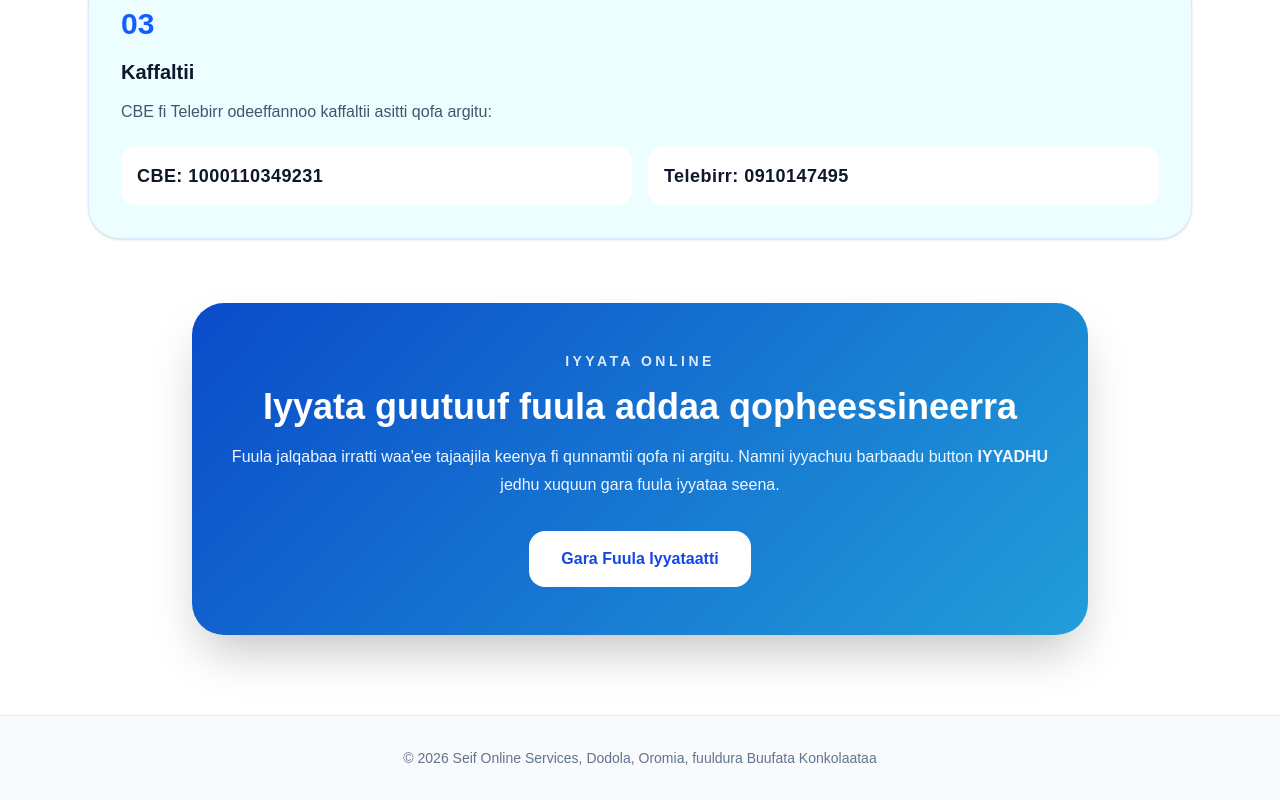
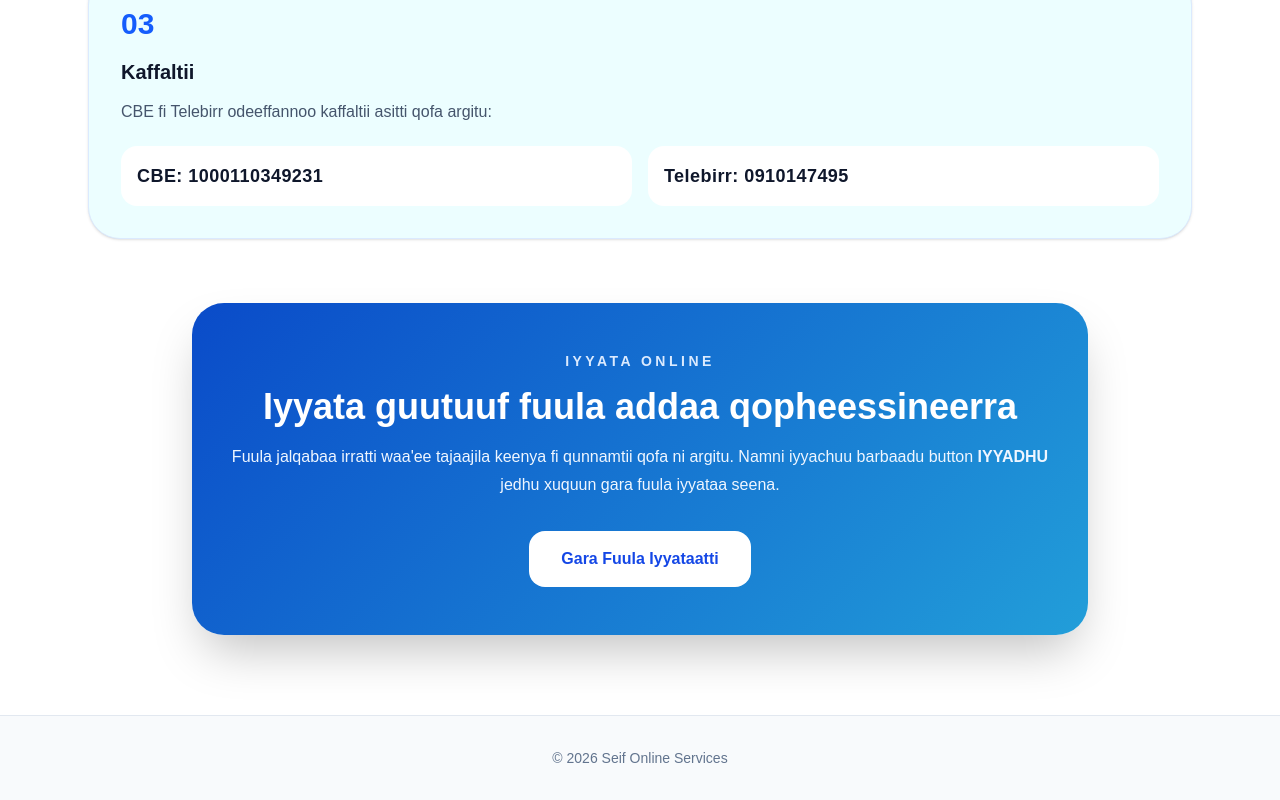
Before and after one commit to oumersalah2-cmd/seif-online-services, a Next.js app: page / in a window 1280 px wide. Shown: the part 1583-2383 px from the top of the page. Built offline with nearby package versions, Linux system fonts and the light colour scheme.

Commit message:
Clean up homepage sections

```diff
--- a/src/app/page.js
+++ b/src/app/page.js
@@ -223,7 +223,7 @@ export default function Home() {
 
       <footer className="border-t border-slate-200 bg-slate-50 px-6 py-8 text-center">
         <p className="text-sm text-slate-500">
-          © 2026 Seif Online Services, Dodola, Oromia, fuuldura Buufata Konkolaataa
+          © 2026 Seif Online Services
         </p>
       </footer>
     </div>
```
